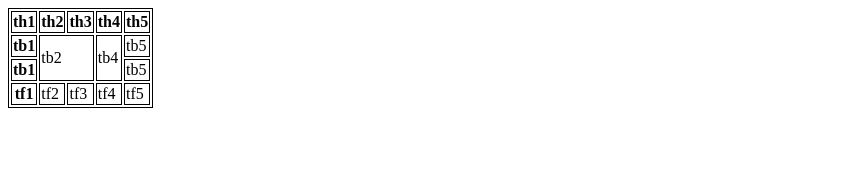
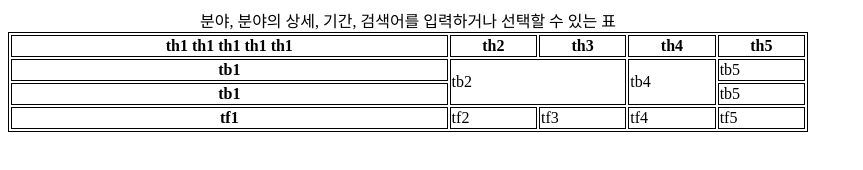
Before and after one commit to Kim-Young-Joon/HTML_CSS, a plain HTML site: page tableTag.html in a window 1280 px wide. Shown: the whole page, without its empty margins (0-863 px from the left). Drawn offline with Linux system fonts and the light colour scheme.

Commit message:
table tag

```diff
--- a/tableTag.html
+++ b/tableTag.html
@@ -5,40 +5,60 @@
     <title>Table Tag</title>
     <style>
         table, th, td {border:1px solid #000;}
+        table { width:800px; }
     </style>
 </head>
 <body>
     <!-- table 과 관련된 tag 들은 그 종류가 상당히 많은 것이 아니라 위치에 주의해야 한다. 위치 확인 필수!!
     1.  table : 표를 만든다.
         colgroup (column group) : 각 열의 넓이 값을 정해줌 (열의 개수와 동일하게 써야 한다.)
+            ** col 넓이값 지정시, 한 개의 col 에만 넓이값을 * 로 줄 수 있고, * 은 남은 넓이 값을 가진다.
         thead : 표 머리에 해당하는 부분
         tfoot : 표 마지막에 해당하는 부분(ex 합계, 평균 ...)
             thead 다음으로 선언하게 된다. => 장애인 차별 금지 : 장차법 웹 접근성 때문에 소스 상에서 thead 다음으로 언급
         tbody : 표의 실질적인 데이터가 있는 부분
 
-    2.  th(table head) : 표의 제목 (기본 값은 Bold 체에, 가운데 정렬)
-        tr(table row) : 하나의 행 (기본 값은 보통 글씨체에, 왼쪽 정렬)
-        td(table data) : 하나의 열 (column, 표에서 가장 많은 열을 보고 써야한다, 기본 값은 보통 글씨체에, 왼쪽 정렬)
+    2.  th(table head) : 표의 제목 (기본 값은 Bold 체에, 가운데 정렬), inline 태그처럼 가로로 나열
+        tr(table row) : 하나의 행 (기본 값은 보통 글씨체에, 왼쪽 정렬), block 태그처럼 세로로 나열
+        td(table data) : 하나의 열 (column, 표에서 가장 많은 열을 보고 써야한다, 기본 값은 보통 글씨체에, 왼쪽 정렬), inline 태그처럼 가로로 나열
 
-        th 의 속성값으로 scope 를 줄 수 있다.
-            row : 세로줄을 같이 묶는다 (이 예제에서는 th1 - tb1 - tf1 를 묶는다는 의미)
-            col : 가로줄을 같이 묶는다 (이 예제에서는 tf1 - tf2 - tf3 - tf4 - tf5 를 묶는다는 의미)
+        table 은 전체 넓이값에 비례하여 td, th 의 개수만큼 자동으로 간격을 가짐.
+        ex1) td 가 4개이면 각 25%
+        ex2) td 가 4개이고 3번째 글자가 길 경우, 3번째만 넓게 나타남
+        ** 글자에 상관없이 동일하게 만들고 싶다 => colgroup 태그를 활용하여 정확한 너비 지정
+
+        th 의 속성값으로 scope 를 줄 수 있다. (가로, 세로의 제목 표시)
+            row : 세로의 제목, 아래 목록의 제목 (이 예제에서는 th1 - tb1 - tf1 를 묶는다는 의미)
+            col : 가로의 제목, 오른쪽 목록의 제목(이 예제에서는 tf1 - tf2 - tf3 - tf4 - tf5 를 묶는다는 의미)
         td 의 속성으로 colspan, rowspan 을 줄 수 있다.
+            colspan : 세로줄과 세로줄을 합치는, 즉 가로로 합치게 된다.
+            rowspan : 가로줄과 가로줄을 합치는, 즉 세로로 합치게 된다.
             ** 여기서 주의 해야할 점은 colspan 은 좌우로 확장되기 때문에 크게 신경 쓸 필요가 없지만,
             rowspan 은 위아래로 확장되는데 thead/tbody/tfoot 간에는 실행할 수 없다.
         직접 노트에 그려보면서 이해할 필요가 있다.
+
+    3. table 안에 순서는 thead>tfoot>tbody 순으로 하며, thead, tfoot 은 필요시에만 작성
+       tbody는 필수(HTML5 에서는 필수가 아님)
+
+    4. 단위 : px(픽셀 : 디스플레이의 가장 작은 단위 - 상대적 단위), pt(츌판/인쇄 할 때의 가장 작은 단위 - 절대적 단위),
+            em(부모를 따라감, 부모의 100% = 1em), rem(html 의 100% = 1rem), %(백분율, 부모 또는 기준점 기준)
+            vw(view with, 화면의 가로 값에 따른 비율 100일 때 100%를 뜻함, 화면 넓이의 100% = 100vw),
+            vh(화면의 세로 값을 기준으로 한 값, 100일때 100%를 뜻함, 화면 높이의 100% = 100vh)
+            vw, vh 의 경우는 모바일로 만들 때 많이 사용
     -->
     <table>
-        <colgroup>
-            <col width=""/>
-            <col width=""/>
-            <col width=""/>
-            <col width=""/>
-            <col width=""/>
-        </colgroup>
+        <caption>분야, 분야의 상세, 기간, 검색어를 입력하거나 선택할 수 있는 표</caption>
+            <!-- th 의 내용을 포함하는 것 -->
+<!--        <colgroup>-->
+<!--            <col width="20%"/>-->
+<!--            <col width="*"/>-->
+<!--            <col width="10%"/>-->
+<!--            <col width="10%"/>-->
+<!--            <col width="20%"/>-->
+<!--        </colgroup>-->
         <thead>
             <tr>
-                <th scope="row">th1</th>
+                <th scope="row">th1 th1 th1 th1 th1</th>
                 <th>th2</th>
                 <th>th3</th>
                 <th>th4</th>
```
Lines whose indentation alone changed are shown as unchanged.
